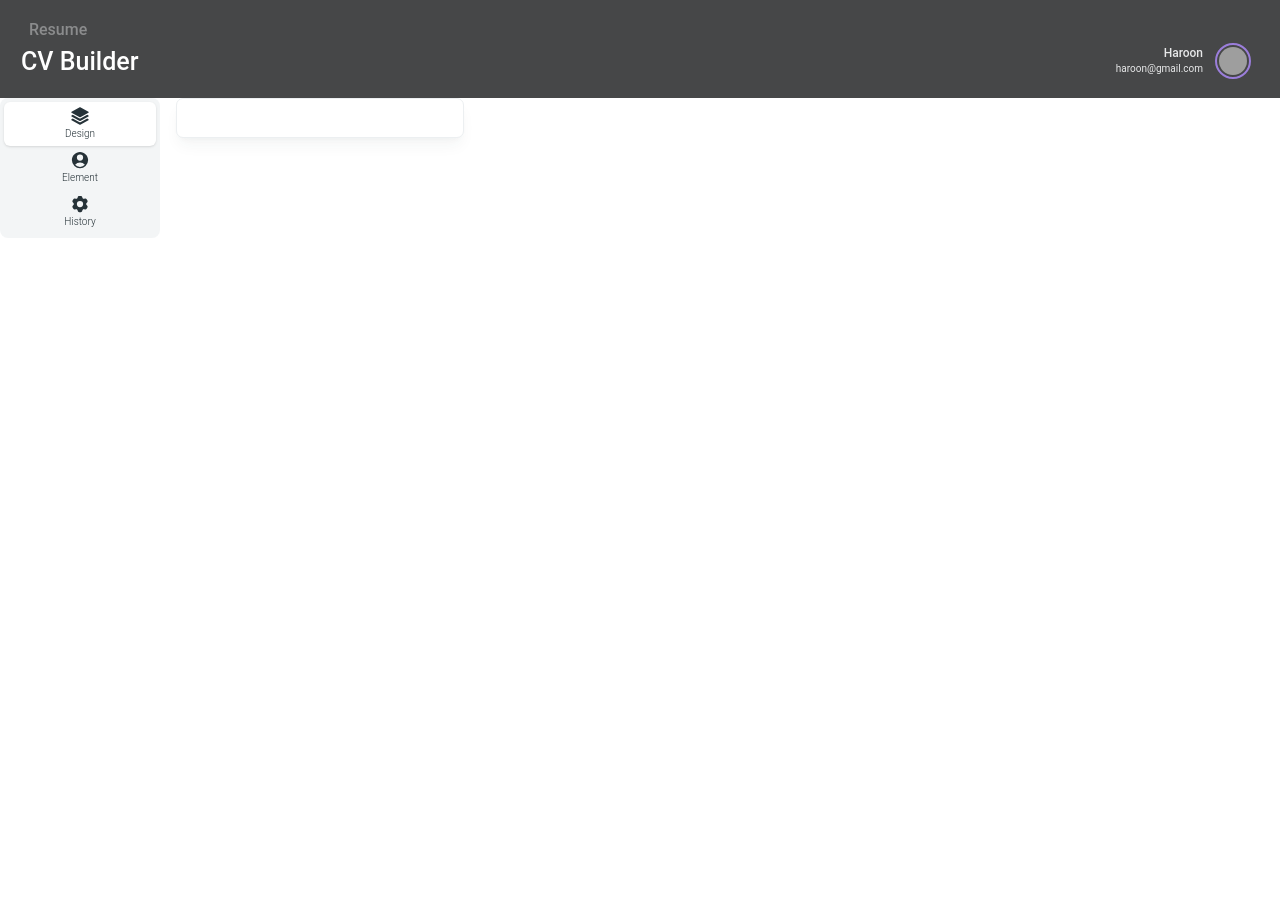
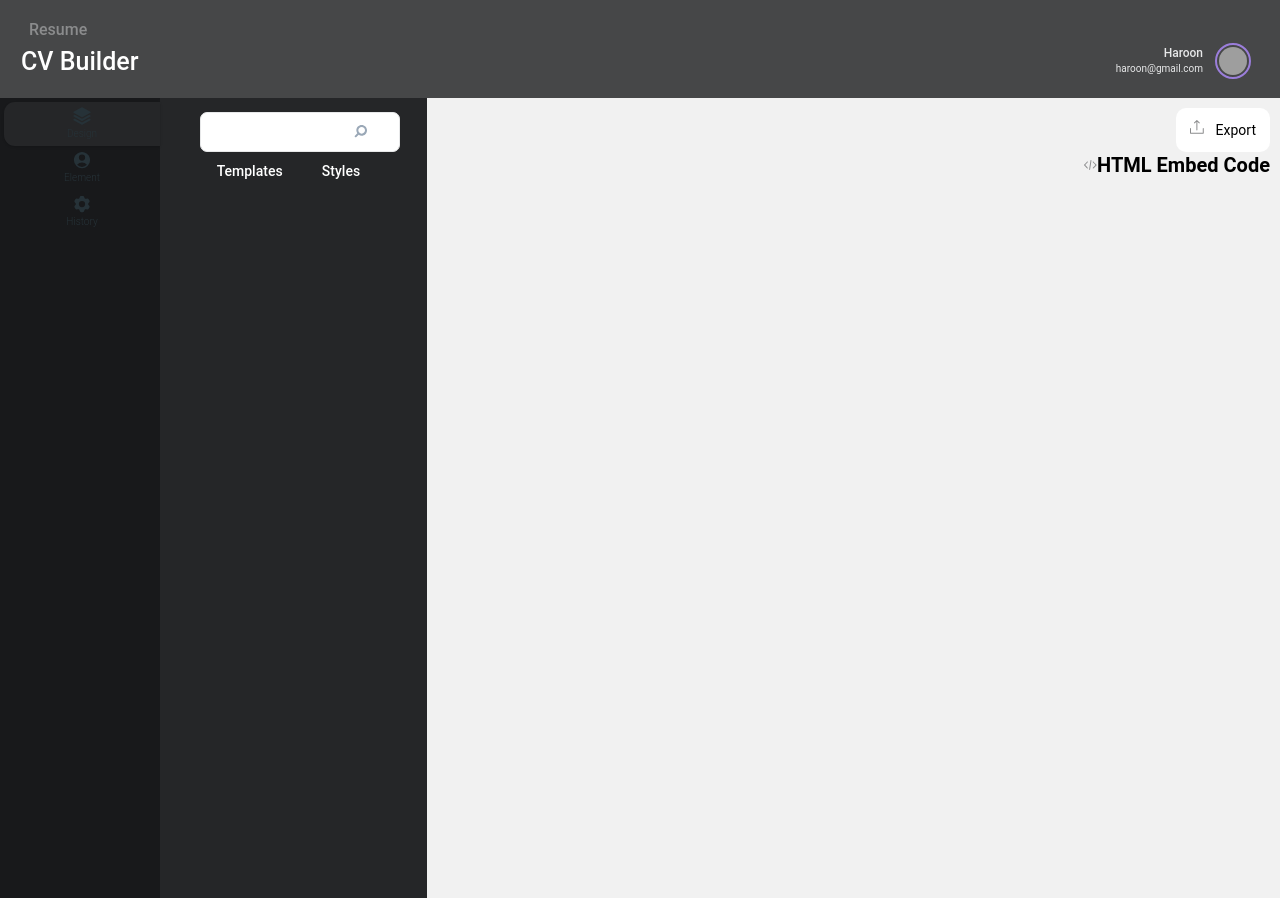
Before and after one commit to Icarus1223/cv-builder, a React (Create React App) app in the folder frontend/: page / in a window 1280 px wide. Both pictures are taken after a click on the tab "Design". Before the commit the page ends 800 px from the top, so only its background shows below. Built offline with nearby package versions, Linux system fonts and the light colour scheme; grey boxes are pictures that could not be loaded.

Commit message:
design sidebar

```diff
--- /dev/null
+++ b/frontend/src/CommonUtils/svgIcons.ts
@@ -0,0 +1,7 @@
+// Import header SVG icons
+import SearchSvg from "../assets/Svg/search.svg";
+
+// Export all SVG icons
+export {
+    SearchSvg,
+}
--- a/frontend/src/Components/SideBarTab/SideBarTab.jsx
+++ b/frontend/src/Components/SideBarTab/SideBarTab.jsx
@@ -1,4 +1,5 @@
-import React from "react";
+import React, { useState } from "react";
+import "./style.css";
 import {
   Tabs,
   TabsHeader,
@@ -13,12 +14,14 @@ import {
   Cog6ToothIcon,
 } from "@heroicons/react/24/solid";
 import { Input } from "@material-tailwind/react";
+import Search from "../../assets/Svg/HomePageSvg/Search";
 
 export default function SideBarTab() {
 
+
   return (
-    <Tabs value="dashboard" orientation="vertical" className="h-100 ">
-      <TabsHeader className="w-40 h-100">
+    <Tabs value="dashboard" orientation="vertical" className="h-screen  bg-dark-black">
+      <TabsHeader className="w-40  pe-0 bg-transparent">
 
         <Tab key={1} value={1} className="place-items-start " >
           <div className="">
@@ -27,14 +30,14 @@ export default function SideBarTab() {
 
           </div>
         </Tab>
-        <Tab key={2} value={2} className="place-items-start">
+        <Tab key={2} value={2} className="place-items-start " >
           <div className="">
             {React.createElement(UserCircleIcon, { className: "m-auto h-5" })}
             <Typography className="text-[10px]">Element</Typography>
 
           </div>
         </Tab>
-        <Tab key={3} value={3} className="place-items-start">
+        <Tab key={3} value={3} className="place-items-start " >
           <div className="">
             {React.createElement(Cog6ToothIcon, { className: "m-auto h-5" })}
             <Typography className="text-[10px]">History</Typography>
@@ -44,19 +47,42 @@ export default function SideBarTab() {
         </Tab>
 
       </TabsHeader>
-      <TabsBody>
+      <TabsBody className="py-3.5 px-6 bg-light-black">
 
         <TabPanel key={1} value={1} className="py-0">
-          <div className="w-72">
+          <div className="search-input relative">
             <Input
               type="email"
               placeholder="Email Address"
-              className="focus:!border-t-blue-500 focus:!border-blue-500 ring-4 ring-transparent focus:ring-blue-500/20 !border !border-blue-gray-50 bg-white shadow-lg shadow-blue-gray-900/5 placeholder:text-blue-gray-200 text-blue-gray-500"
+              className="focus:!border-light-grey rounded-[10px]  !border !border-light-grey bg-white placeholder:text-xs"
               labelProps={{
                 className: "hidden"
               }}
               containerProps={{ className: "min-w-[100px]" }}
             />
+            <div className="search-icon absolute bottom-3.5 right-5">
+              <Search />
+            </div>
+          </div>
+          <div className="design_tabs">
+            <Tabs value="dashboard" orientation="horizontal" className="">
+
+              <TabsHeader className=" pe-0 bg-transparent flex justify-between	">
+
+                <Tab key={1} value={1} className="place-items-start " >
+                  <div className="">
+                    <Typography className="text-[14px] text-white font-medium	">Templates</Typography>
+
+                  </div>
+                </Tab>
+                <Tab key={2} value={2} className="place-items-start " >
+                  <div className="">
+                    <Typography className="text-[14px] text-white font-medium	">Styles</Typography>
+
+                  </div>
+                </Tab>
+              </TabsHeader>
+            </Tabs>
           </div>
 
         </TabPanel>
--- /dev/null
+++ b/frontend/src/Components/SideBarTab/style.css
@@ -0,0 +1,13 @@
+.absolute.inset-0.z-10.h-full.bg-white.rounded-md.shadow {
+    background-color: var(--activeTab-color);
+}
+
+.place-items-start .absolute.inset-0.z-10.h-full.bg-white.rounded-md.shadow {
+    border-radius: 11px 0px 0px 11px;
+}
+
+.design_tabs .absolute.inset-0.z-10.h-full.bg-white.rounded-md.shadow {
+    background-color: transparent;
+    border-bottom: 1px solid var(--purple-color);
+    border-radius: 0px;
+}
--- a/frontend/src/Pages/Home/Home.jsx
+++ b/frontend/src/Pages/Home/Home.jsx
@@ -1,10 +1,27 @@
 import React from 'react'
 import SideBarTab from '../../Components/SideBarTab/SideBarTab'
+import ExportSvg from '../../assets/Svg/HomePageSvg/ExportSvg'
+import { Typography } from '@material-tailwind/react'
+import Embed from '../../assets/Svg/HomePageSvg/Embed'
 
 const Home = () => {
     return (
         <>
-            <SideBarTab />
+            <div class="grid grid-cols-12">
+                <div class="col-span-4">
+                    <SideBarTab />
+                </div>
+                <div class="col-span-8 bg-home-white-smoke">
+                    <div className="export_file  pt-2.5 pe-2.5 ">
+                        <div className='export_button flex justify-end'>
+                            <button class="rounded-[10px] bg-white px-3.5 py-3 text-sm font-normal flex gap-3"> <ExportSvg /> Export</button>
+                        </div>
+                        <div className='export_file_detail flex justify-end'>
+                            <Typography variant="h5" className='flex items-center'><Embed /> HTML Embed Code</Typography>
+                        </div>
+                    </div>
+                </div>
+            </div>
         </>
     )
 }
--- /dev/null
+++ b/frontend/src/assets/Svg/HomePageSvg/Embed.jsx
@@ -0,0 +1,14 @@
+import React from 'react'
+
+const Embed = () => {
+    return (
+
+        <svg xmlns="http://www.w3.org/2000/svg" width="13" height="10" viewBox="0 0 13 10" fill="none">
+            <path d="M0 4.87593C0.0982421 4.75006 0.187274 4.6119 0.297797 4.49524C1.19119 3.54352 2.08765 2.59487 2.98104 1.64622C3.10384 1.51421 3.24506 1.42211 3.43233 1.44974C3.62268 1.4743 3.75776 1.58175 3.82223 1.76288C3.88977 1.95016 3.84065 2.11594 3.70557 2.26023C3.46304 2.52119 3.21743 2.77907 2.9749 3.03696C2.3793 3.66632 1.78371 4.29876 1.18812 4.92812C1.1697 4.94961 1.15128 4.9711 1.12365 4.99873C1.15742 5.03557 1.18812 5.06934 1.22189 5.10619C2.04466 5.97808 2.86744 6.84998 3.69022 7.72188C3.83144 7.86925 3.89284 8.0381 3.82223 8.23765C3.75776 8.41879 3.62268 8.52317 3.43233 8.5508C3.25427 8.57536 3.11612 8.49554 2.99946 8.36967C2.59421 7.93679 2.18589 7.50698 1.77757 7.0741C1.28329 6.54912 0.785937 6.02721 0.297797 5.50222C0.187274 5.38556 0.0982421 5.25048 0 5.12154C0 5.03864 0 4.95882 0 4.87593Z" fill="#8B8C8D" />
+            <path d="M5.13023 9.43167C5.18549 9.05712 5.25304 8.63038 5.31751 8.20057C5.43724 7.42077 5.55697 6.64097 5.67363 5.86425C5.79337 5.09059 5.91003 4.31386 6.02976 3.54021C6.1495 2.76655 6.26616 1.98982 6.38589 1.21617C6.4258 0.946 6.46571 0.675835 6.51176 0.405669C6.55474 0.147784 6.785 -0.0272112 7.0306 0.00348945C7.29463 0.0403302 7.47883 0.249095 7.44506 0.516191C7.39287 0.946 7.32226 1.37274 7.25779 1.80255C7.14113 2.57928 7.02139 3.35293 6.90166 4.12659C6.78193 4.90025 6.66527 5.67697 6.54553 6.4537C6.4258 7.2335 6.30607 8.01329 6.18634 8.79002C6.14642 9.06019 6.10651 9.33035 6.06046 9.60052C6.01748 9.84919 5.78416 10.0273 5.55083 9.99656C5.28681 9.96279 5.11181 9.75402 5.13023 9.43167Z" fill="#8B8C8D" />
+            <path d="M11.4511 4.99826C11.006 4.52853 10.5731 4.06495 10.1372 3.60444C9.71655 3.15928 9.29288 2.71106 8.87229 2.2659C8.73413 2.1216 8.67887 1.95275 8.74948 1.75933C8.81395 1.5782 8.95211 1.47382 9.14245 1.44926C9.32051 1.4247 9.45867 1.50452 9.57533 1.63039C10.1249 2.2137 10.6775 2.79702 11.227 3.38033C11.6108 3.78865 11.9976 4.19697 12.3814 4.60222C12.6423 4.87852 12.6423 5.11492 12.3814 5.39429C11.4481 6.38286 10.5178 7.37142 9.58454 8.35691C9.34201 8.6148 9.01351 8.61786 8.82009 8.36305C8.66966 8.16349 8.69115 7.92096 8.88149 7.71833C9.27139 7.30387 9.66129 6.88942 10.0512 6.47803C10.5178 5.98989 10.9784 5.49868 11.4511 4.99826Z" fill="#8B8C8D" />
+        </svg>
+    )
+}
+
+export default Embed
--- /dev/null
+++ b/frontend/src/assets/Svg/HomePageSvg/ExportSvg.jsx
@@ -0,0 +1,13 @@
+import React from 'react'
+
+const ExportSvg = () => {
+    return (
+        <>
+            <svg width="14" height="14" viewBox="0 0 14 14" fill="none" xmlns="http://www.w3.org/2000/svg">
+                <path fillRule="evenodd" clip-rule="evenodd" d="M9.62522 2.53869C9.82048 2.73395 9.82048 3.05053 9.62522 3.24579C9.42996 3.44106 9.11338 3.44106 8.91812 3.24579L7.37943 1.70711V10.069C7.37943 10.3451 7.15557 10.569 6.87943 10.569C6.60329 10.569 6.37943 10.3451 6.37943 10.069V1.70711L4.84074 3.24579C4.64548 3.44106 4.3289 3.44106 4.13364 3.24579C3.93837 3.05053 3.93837 2.73395 4.13364 2.53869L6.52588 0.146446C6.72114 -0.0488155 7.03772 -0.0488155 7.23298 0.146446L9.62522 2.53869ZM13.7586 8.47411C13.7586 8.19796 13.5348 7.97411 13.2586 7.97411C12.9825 7.97411 12.7586 8.19796 12.7586 8.47411V12.7586H1L1 8.4741C1 8.19796 0.776142 7.97411 0.5 7.97411C0.223858 7.97411 0 8.19796 0 8.4741V13.2586C0 13.5347 0.223858 13.7586 0.5 13.7586L13.2586 13.7586C13.5348 13.7586 13.7586 13.5347 13.7586 13.2586V8.47411Z" fill="#8B8C8D" />
+            </svg>
+        </>
+    )
+}
+
+export default ExportSvg;
--- /dev/null
+++ b/frontend/src/assets/Svg/HomePageSvg/Search.jsx
@@ -0,0 +1,12 @@
+import React from 'react'
+
+const Search = () => {
+    return (
+        <svg width="13" height="13" viewBox="0 0 13 13" fill="none" xmlns="http://www.w3.org/2000/svg">
+            <path fillRule="evenodd" clip-rule="evenodd" d="M11.0003 5.33333C11.0003 7.17428 9.50794 8.66667 7.66699 8.66667C5.82604 8.66667 4.33366 7.17428 4.33366 5.33333C4.33366 3.49238 5.82604 2 7.66699 2C9.50794 2 11.0003 3.49238 11.0003 5.33333ZM13.0003 5.33333C13.0003 8.27885 10.6125 10.6667 7.66699 10.6667C6.55562 10.6667 5.52365 10.3267 4.66937 9.74517L2.3741 12.0404C1.98357 12.431 1.35041 12.431 0.959885 12.0404C0.569361 11.6499 0.569361 11.0168 0.959885 10.6262L3.25516 8.33095C2.67359 7.47668 2.33366 6.4447 2.33366 5.33333C2.33366 2.38781 4.72147 0 7.66699 0C10.6125 0 13.0003 2.38781 13.0003 5.33333Z" fill="#9AA8B7" />
+        </svg>
+
+    )
+}
+
+export default Search
--- a/frontend/src/index.css
+++ b/frontend/src/index.css
@@ -1,3 +1,11 @@
 @tailwind base;
 @tailwind components;
 @tailwind utilities;
+
+
+
+/* color code css */
+:root {
+    --activeTab-color: #252628;
+    --purple-color:#9B7EDB;
+}
--- a/frontend/tailwind.config.js
+++ b/frontend/tailwind.config.js
@@ -17,6 +17,8 @@ module.exports = withMT({
         'grey-color': '#8B8C8D',
         'pruple-color': '#9B7EDB',
         'light-grey': '#E7E8E9',
+        'light-black':'#252628',
+        'home-white-smoke':'#F1F1F1',
       },
     },
   },
```
Also changed, not shown: frontend/src/assets/Svg/search.svg (added).
